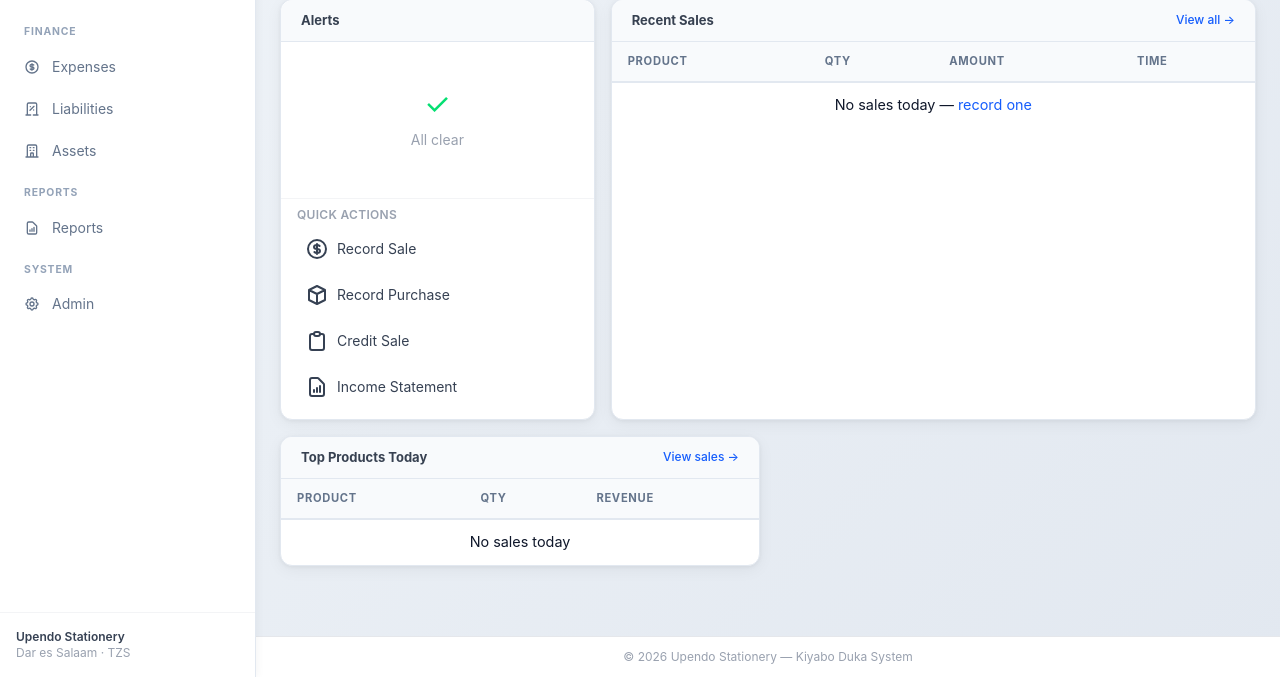
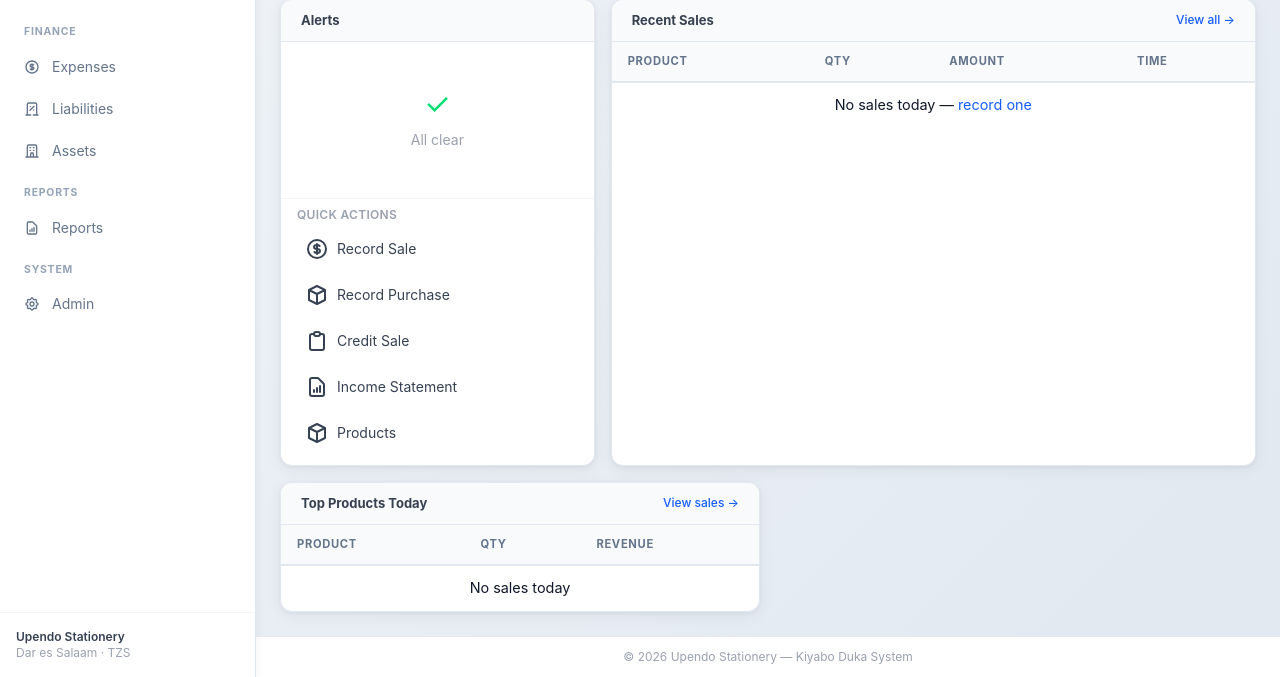
Before and after one commit to kiyaboapp/duka-letu, a Django app: page / in a window 1280 px wide. Shown: the part 433-1110 px from the top of the page. Run offline with Django 5.2, Linux system fonts and the light colour scheme; data that the repository does not hold is empty; style sheets or scripts are compiled from the project's sources.

Commit message:
fix(dashboard): add Products link to quick actions

```diff
--- a/templates/dashboard/index.html
+++ b/templates/dashboard/index.html
@@ -183,6 +183,10 @@
                class="flex items-center gap-2 px-3 py-2 rounded-md text-sm text-gray-700 hover:bg-blue-50 hover:text-blue-700 transition-colors">
                 <span><svg class="w-6 h-6" fill="none" stroke="currentColor" viewBox="0 0 24 24"><path stroke-linecap="round" stroke-linejoin="round" stroke-width="2" d="M9 17v-2m3 2v-4m3 4v-6m2 10H7a2 2 0 01-2-2V5a2 2 0 012-2h5.586a1 1 0 01.707.293l5.414 5.414a1 1 0 01.293.707V19a2 2 0 01-2 2z"/></svg></span> Income Statement
             </a>
+            <a href="{% url 'catalog:product_list' %}"
+               class="flex items-center gap-2 px-3 py-2 rounded-md text-sm text-gray-700 hover:bg-blue-50 hover:text-blue-700 transition-colors">
+                <span><svg class="w-6 h-6" fill="none" stroke="currentColor" viewBox="0 0 24 24"><path stroke-linecap="round" stroke-linejoin="round" stroke-width="2" d="M20 7l-8-4-8 4m16 0l-8 4m8-4v10l-8 4m0-10L4 7m8 4v10M4 7v10l8 4"/></svg></span> Products
+            </a>
         </div>
     </div>
 
```
